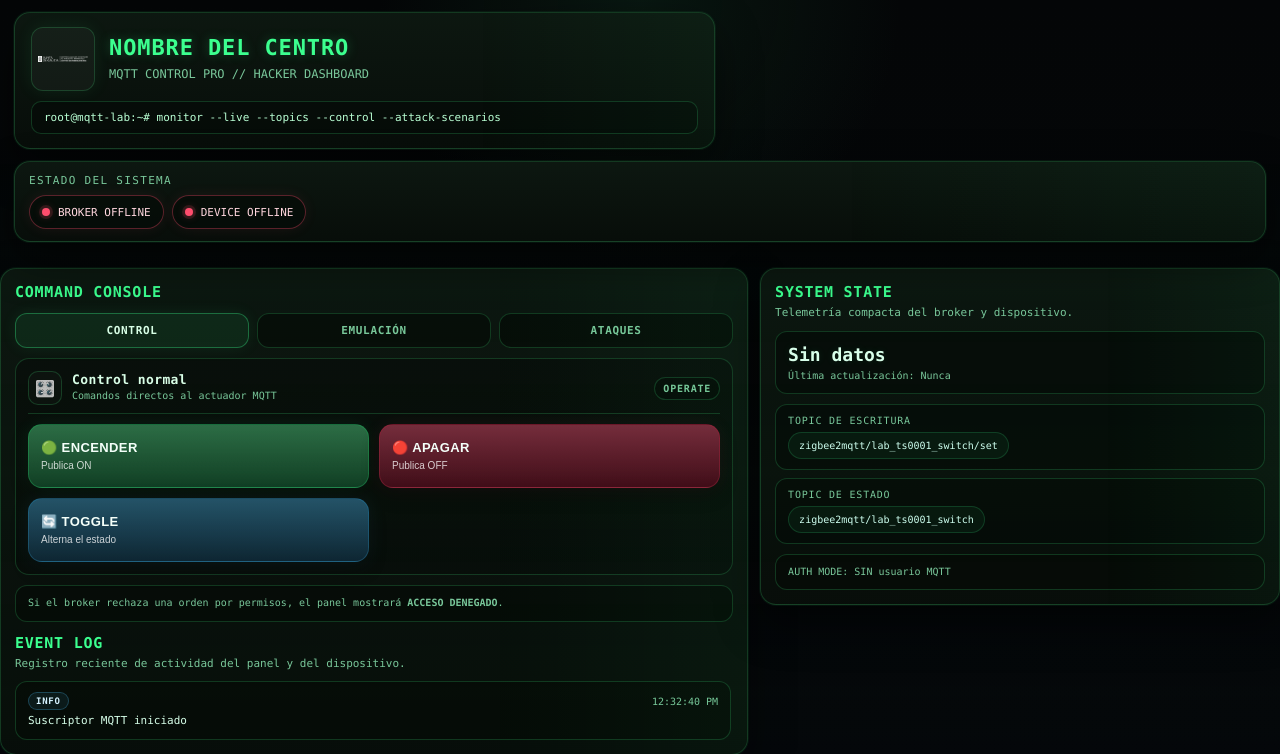
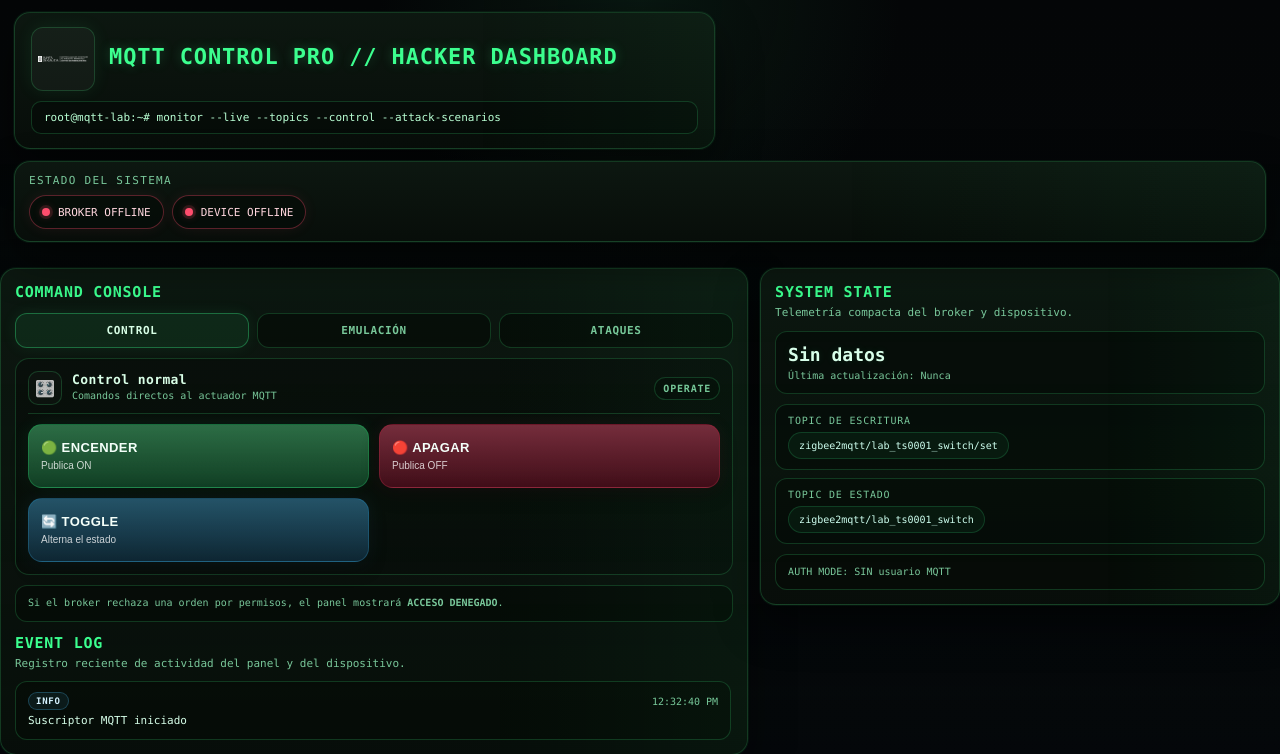
Before and after one commit to LuisAlbertoFP/zigbee2mqtt, a Flask app: page / in a window 1280 px wide. Shown: the top 754 px of the page. Run offline with Flask 3, Linux system fonts and the light colour scheme.

Commit message:
entrypoint

```diff
--- a/web/templates/index.html
+++ b/web/templates/index.html
@@ -659,10 +659,9 @@
     <div class="hero">
       <div class="hero-card hero-main">
         <div class="brand">
-          <img src="{{ url_for('static', filename='logotipo.png') }}" alt="Logotipo del centro" class="brand-logo">
+          <img src="{{ url_for('static', filename='logotipo.png') }}" alt="Centro Galego da Innovación da Formación Profesional" class="brand-logo">
           <div class="brand-text">
-            <h1>NOMBRE DEL CENTRO</h1>
-            <p>MQTT CONTROL PRO // HACKER DASHBOARD</p>
+            <h1>MQTT CONTROL PRO // HACKER DASHBOARD</h1>
           </div>
         </div>
 
```
Also changed, not shown: 1 other file.
